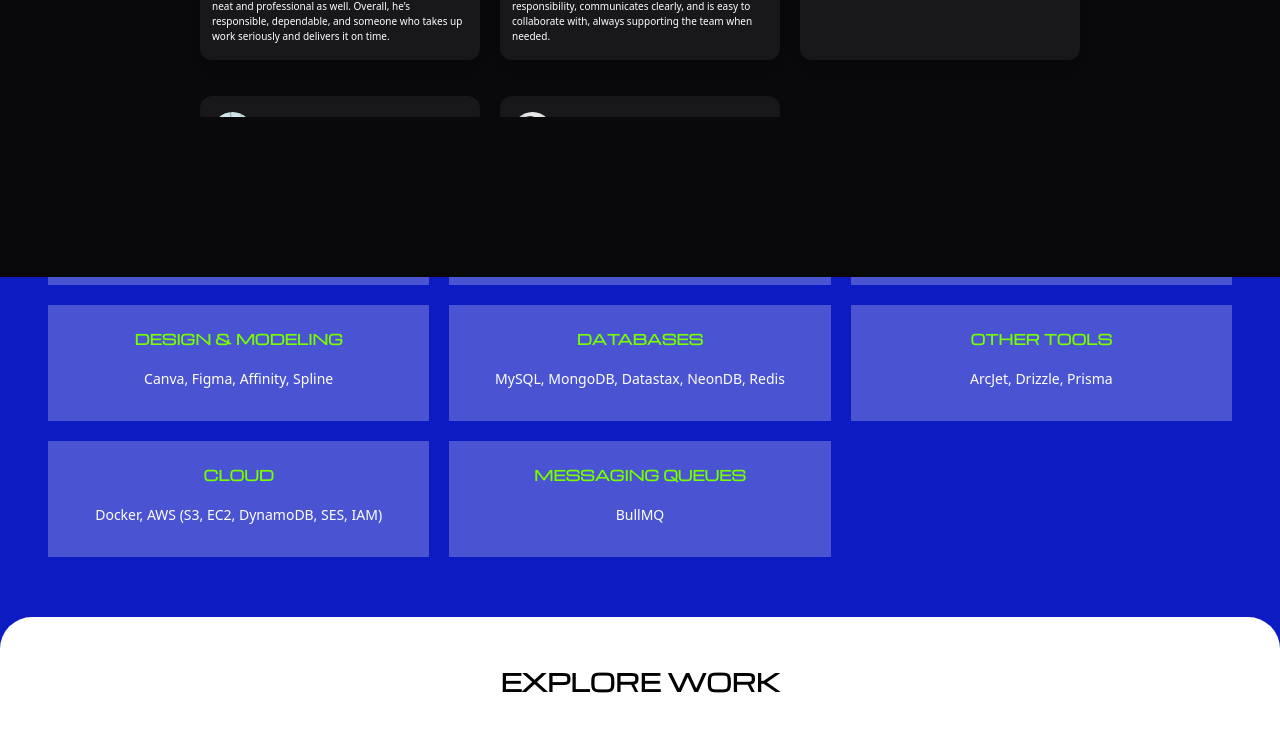
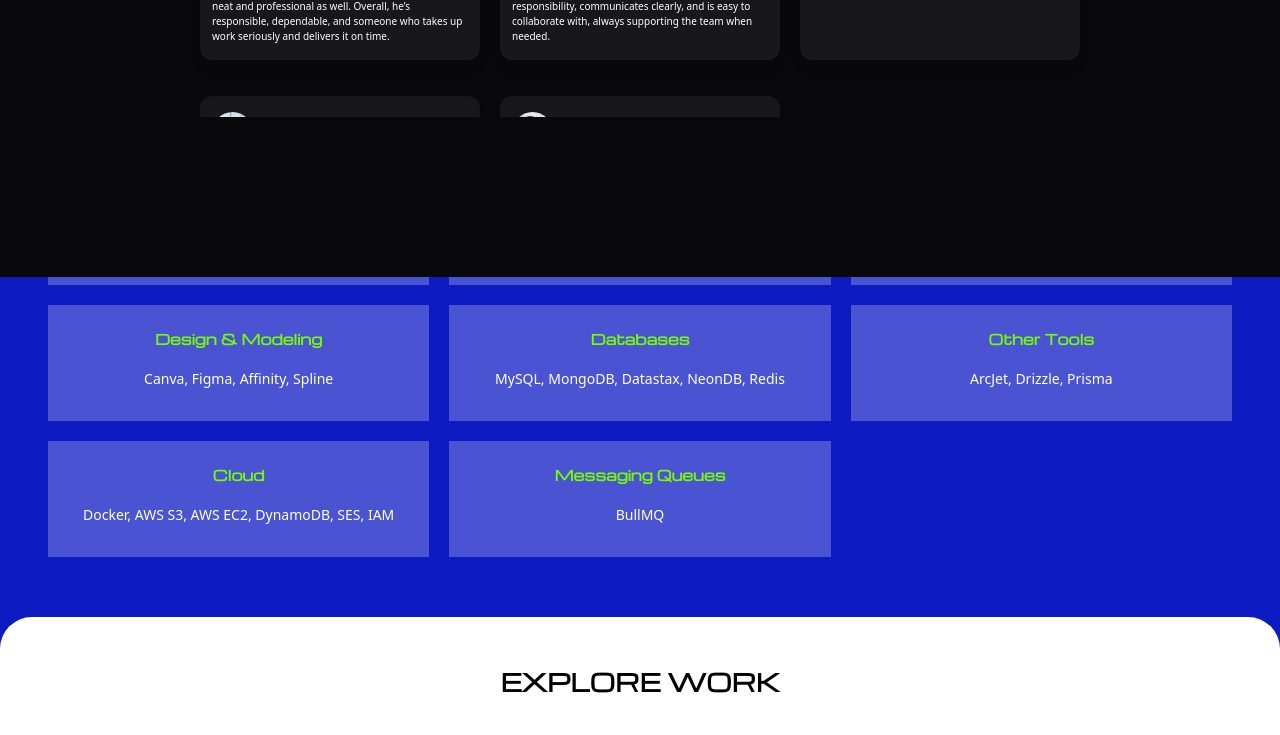
Before and after one commit to isudiptodas/isudiptodas_portfolio, a Next.js app: page / in a window 1280 px wide. Shown: the part 1323-2058 px from the top of the page. Built offline with nearby package versions, Linux system fonts and the light colour scheme; a web font is replaced by a local one; what tailwindcss-motion would draw is missing.

Commit message:
Update page.tsx

```diff
--- a/src/app/page.tsx
+++ b/src/app/page.tsx
@@ -12,6 +12,7 @@ import { FaLinkedin } from "react-icons/fa";
 import { FaSquareXTwitter } from "react-icons/fa6";
 import { freelance } from "@/data/freelance";
 import { works } from "@/data/work";
+import { techStackList } from "@/data/techStack";
 import { FaLocationArrow } from "react-icons/fa";
 import { useRouter } from "next/navigation";
 import { testimonials } from "@/data/testimonials";
@@ -161,6 +162,15 @@ function page() {
           {/* grids */}
           <motion.div initial={{ opacity: 0, scale:0 }} whileInView={{ opacity: 1, scale: 1 }} viewport={{ once: true }} transition={{ duration: 0.8 }} className={`w-full h-auto py-5 grid grid-cols-1 sm:grid-cols-2 md:grid-cols-3 justify-items-center gap-5`}>
 
+            {
+              techStackList.map((item, index) => {
+                return <div key={index} className={`bg-white/25 w-full pt-6 pb-8 px-4 flex flex-col justify-start items-center`}>
+                         <h3 className={`w-full text-center font-Michroma font-bold text-[#76fe00] text-sm`}>{item.title}</h3>
+                         <p className="w-full text-center mt-5 text-white text-sm">{item.items}</p>
+                       </div>
+              })
+            }
+            {/*
             <div className={`bg-white/25 w-full pt-6 pb-8 px-4 flex flex-col justify-start items-center`}>
               <h3 className={`w-full text-center font-Michroma font-bold text-[#76fe00] text-sm`}>PROGRAMMING LANGUAGES</h3>
               <p className="w-full text-center mt-5 text-white text-sm">C++, Java</p>
@@ -193,6 +203,7 @@ function page() {
               <h3 className={`w-full text-center font-Michroma font-bold text-[#76fe00] text-sm`}>MESSAGING QUEUES</h3>
               <p className="w-full text-center mt-5 text-white text-sm">BullMQ</p>
             </div>
+            */}
           </motion.div>
         </div>
 
```
